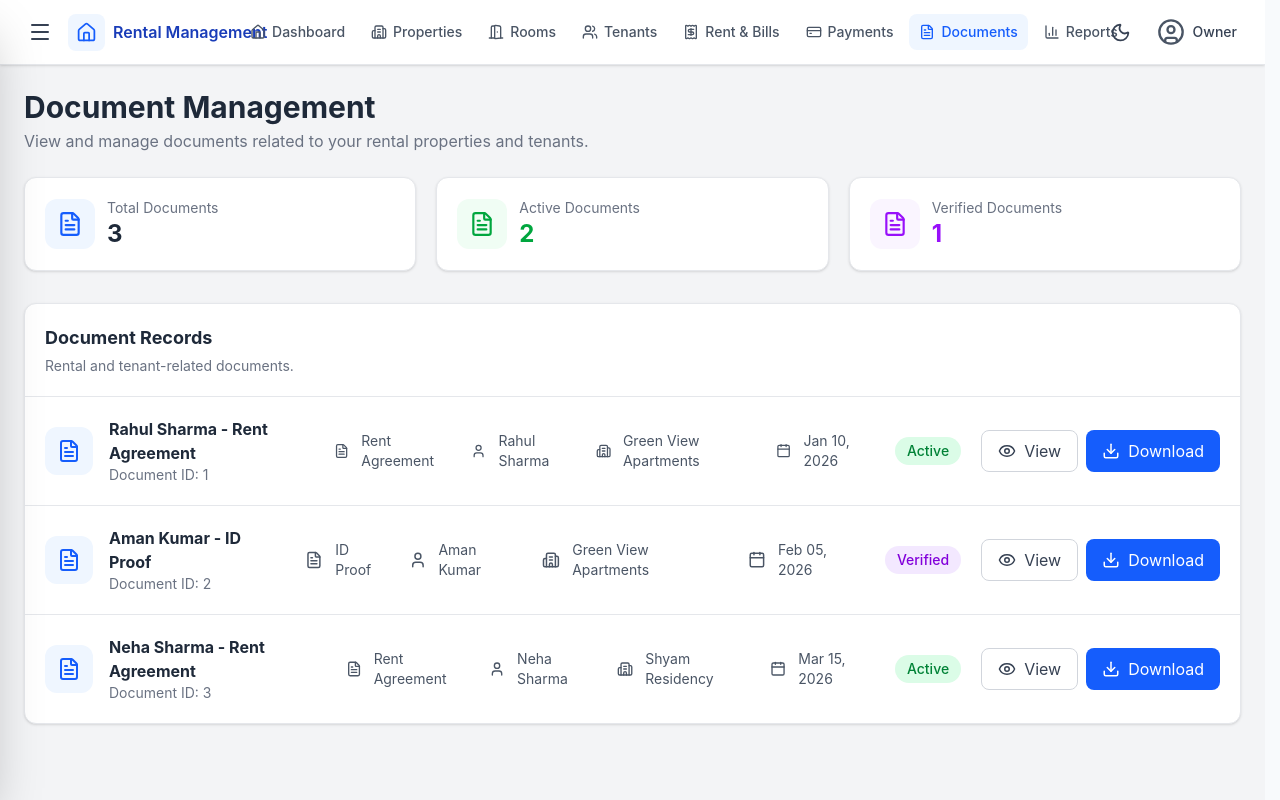
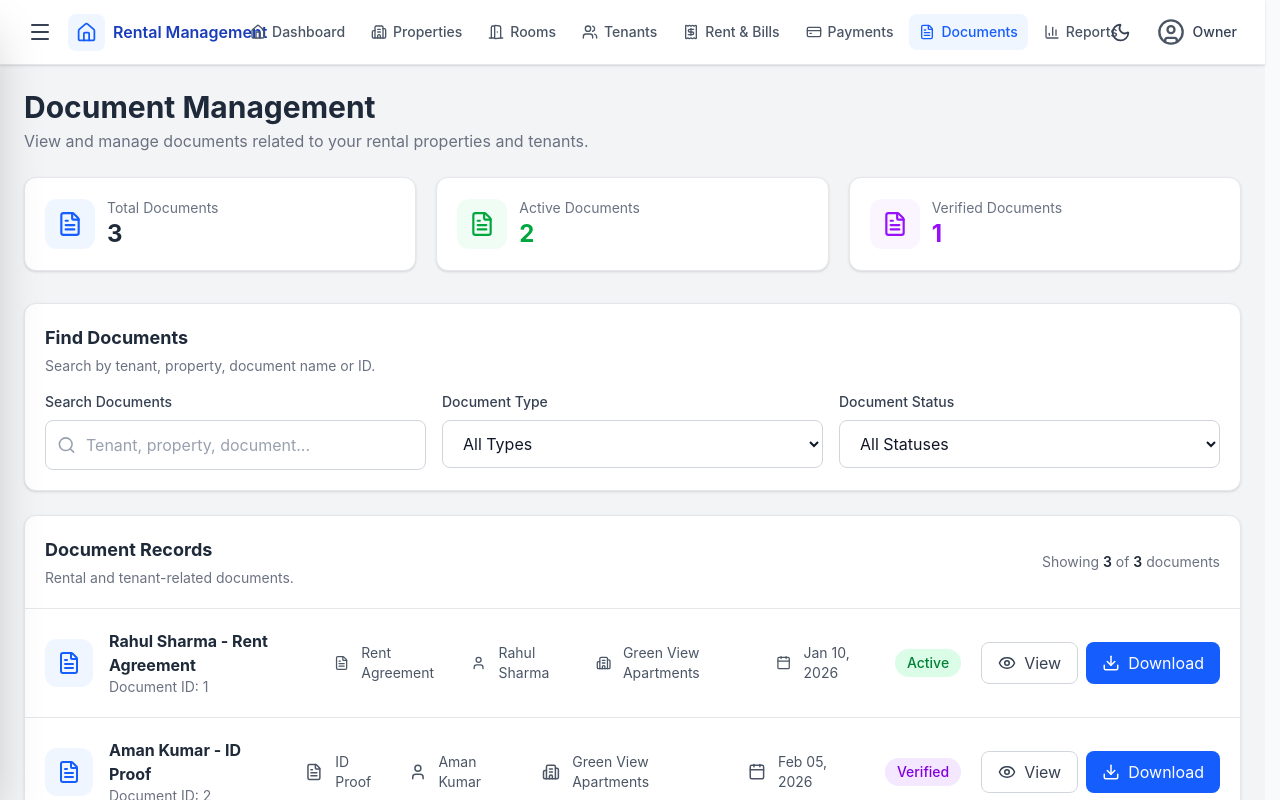
Before and after one commit to goyalprince2005/Rental-Management-System, a React (Vite) app in the folder client/: page /documents in a window 1280 px wide. Shown: the top 800 px of the page. Built offline with nearby package versions, Linux system fonts and the light colour scheme.

Commit message:
Add smart search and filters to documents

```diff
--- a/client/src/components/Documents.jsx
+++ b/client/src/components/Documents.jsx
@@ -1,5 +1,6 @@
 
-import React from "react";
+import React, { useMemo, useState } from "react";
+
 import {
   FileText,
   User,
@@ -7,10 +8,22 @@ import {
   Calendar,
   Eye,
   Download,
+  Search,
+  X,
 } from "lucide-react";
+
 import Navbar from "./Navbar";
 
 function Documents() {
+
+  // =========================================================
+  // SEARCH AND FILTER STATES
+  // =========================================================
+
+  const [searchTerm, setSearchTerm] = useState("");
+  const [selectedType, setSelectedType] = useState("All Types");
+  const [selectedStatus, setSelectedStatus] = useState("All Statuses");
+
   // =========================================================
   // DOCUMENT DATA
   // =========================================================
@@ -47,6 +60,7 @@ function Documents() {
 
   // =========================================================
   // SUMMARY CALCULATIONS
+  // These always represent all documents.
   // =========================================================
 
   const totalDocuments = documents.length;
@@ -58,6 +72,79 @@ function Documents() {
   const verifiedDocuments = documents.filter(
     (document) => document.status === "Verified"
   ).length;
+
+  // =========================================================
+  // UNIQUE FILTER OPTIONS
+  // Automatically generated from document data.
+  // =========================================================
+
+  const documentTypes = [
+    ...new Set(documents.map((document) => document.type)),
+  ];
+
+  const documentStatuses = [
+    ...new Set(documents.map((document) => document.status)),
+  ];
+
+  // =========================================================
+  // SMART SEARCH AND FILTER LOGIC
+  // =========================================================
+
+  const filteredDocuments = useMemo(() => {
+
+    const searchValue = searchTerm.trim().toLowerCase();
+
+    return documents.filter((document) => {
+
+      // SEARCH ACROSS MULTIPLE FIELDS
+
+      const matchesSearch =
+        !searchValue ||
+        document.name.toLowerCase().includes(searchValue) ||
+        document.tenant.toLowerCase().includes(searchValue) ||
+        document.property.toLowerCase().includes(searchValue) ||
+        document.type.toLowerCase().includes(searchValue) ||
+        document.status.toLowerCase().includes(searchValue) ||
+        document.id.toString().includes(searchValue);
+
+      // DOCUMENT TYPE FILTER
+
+      const matchesType =
+        selectedType === "All Types" ||
+        document.type === selectedType;
+
+      // STATUS FILTER
+
+      const matchesStatus =
+        selectedStatus === "All Statuses" ||
+        document.status === selectedStatus;
+
+      // ALL CONDITIONS MUST MATCH
+
+      return matchesSearch && matchesType && matchesStatus;
+
+    });
+
+  }, [documents, searchTerm, selectedType, selectedStatus]);
+
+  // =========================================================
+  // CLEAR SEARCH AND FILTERS
+  // =========================================================
+
+  const handleClearFilters = () => {
+    setSearchTerm("");
+    setSelectedType("All Types");
+    setSelectedStatus("All Statuses");
+  };
+
+  // =========================================================
+  // CHECK ACTIVE FILTERS
+  // =========================================================
+
+  const hasActiveFilters =
+    searchTerm.trim() !== "" ||
+    selectedType !== "All Types" ||
+    selectedStatus !== "All Statuses";
 
   // =========================================================
   // COMPONENT UI
@@ -188,6 +275,162 @@ function Documents() {
 
         </div>
 
+        {/* ================= SEARCH AND FILTERS ================= */}
+
+        <div className="bg-white dark:bg-gray-800 rounded-xl shadow-sm border border-gray-200 dark:border-gray-700 p-5 mb-6">
+
+          <div className="flex flex-col md:flex-row md:items-center md:justify-between gap-4 mb-4">
+
+            <div>
+
+              <h3 className="text-lg font-bold text-gray-800 dark:text-gray-100">
+                Find Documents
+              </h3>
+
+              <p className="text-sm text-gray-500 dark:text-gray-400 mt-1">
+                Search by tenant, property, document name or ID.
+              </p>
+
+            </div>
+
+            {hasActiveFilters && (
+
+              <button
+                type="button"
+                onClick={handleClearFilters}
+                className="flex items-center gap-2 text-sm font-medium text-blue-600 dark:text-blue-400 hover:text-blue-700 dark:hover:text-blue-300 transition"
+              >
+
+                <X size={16} />
+
+                Clear Filters
+
+              </button>
+
+            )}
+
+          </div>
+
+          <div className="grid grid-cols-1 md:grid-cols-2 lg:grid-cols-3 gap-4">
+
+            {/* SMART SEARCH */}
+
+            <div className="lg:col-span-1">
+
+              <label
+                htmlFor="document-search"
+                className="block text-sm font-medium text-gray-700 dark:text-gray-300 mb-2"
+              >
+                Search Documents
+              </label>
+
+              <div className="relative">
+
+                <Search
+                  size={19}
+                  className="absolute left-3 top-1/2 -translate-y-1/2 text-gray-400"
+                />
+
+                <input
+                  id="document-search"
+                  type="text"
+                  value={searchTerm}
+                  onChange={(e) => setSearchTerm(e.target.value)}
+                  placeholder="Tenant, property, document..."
+                  className="w-full pl-10 pr-10 py-3 border border-gray-300 dark:border-gray-600 rounded-lg bg-white dark:bg-gray-900 text-gray-900 dark:text-gray-100 placeholder-gray-400 dark:placeholder-gray-500 focus:outline-none focus:ring-2 focus:ring-blue-500 transition-colors"
+                />
+
+                {searchTerm && (
+
+                  <button
+                    type="button"
+                    onClick={() => setSearchTerm("")}
+                    aria-label="Clear search"
+                    className="absolute right-3 top-1/2 -translate-y-1/2 text-gray-400 hover:text-gray-700 dark:hover:text-gray-200"
+                  >
+
+                    <X size={17} />
+
+                  </button>
+
+                )}
+
+              </div>
+
+            </div>
+
+            {/* DOCUMENT TYPE FILTER */}
+
+            <div>
+
+              <label
+                htmlFor="document-type"
+                className="block text-sm font-medium text-gray-700 dark:text-gray-300 mb-2"
+              >
+                Document Type
+              </label>
+
+              <select
+                id="document-type"
+                value={selectedType}
+                onChange={(e) => setSelectedType(e.target.value)}
+                className="w-full px-4 py-3 border border-gray-300 dark:border-gray-600 rounded-lg bg-white dark:bg-gray-900 text-gray-900 dark:text-gray-100 focus:outline-none focus:ring-2 focus:ring-blue-500 transition-colors"
+              >
+
+                <option value="All Types">
+                  All Types
+                </option>
+
+                {documentTypes.map((type) => (
+
+                  <option key={type} value={type}>
+                    {type}
+                  </option>
+
+                ))}
+
+              </select>
+
+            </div>
+
+            {/* STATUS FILTER */}
+
+            <div>
+
+              <label
+                htmlFor="document-status"
+                className="block text-sm font-medium text-gray-700 dark:text-gray-300 mb-2"
+              >
+                Document Status
+              </label>
+
+              <select
+                id="document-status"
+                value={selectedStatus}
+                onChange={(e) => setSelectedStatus(e.target.value)}
+                className="w-full px-4 py-3 border border-gray-300 dark:border-gray-600 rounded-lg bg-white dark:bg-gray-900 text-gray-900 dark:text-gray-100 focus:outline-none focus:ring-2 focus:ring-blue-500 transition-colors"
+              >
+
+                <option value="All Statuses">
+                  All Statuses
+                </option>
+
+                {documentStatuses.map((status) => (
+
+                  <option key={status} value={status}>
+                    {status}
+                  </option>
+
+                ))}
+
+              </select>
+
+            </div>
+
+          </div>
+
+        </div>
+
         {/* ================= DOCUMENT RECORDS ================= */}
 
         <div className="bg-white dark:bg-gray-800 rounded-xl shadow-sm border border-gray-200 dark:border-gray-700 overflow-hidden">
@@ -195,6 +438,10 @@ function Documents() {
           {/* SECTION HEADER */}
 
           <div className="p-5 border-b border-gray-200 dark:border-gray-700">
+
+            <div className="flex flex-col sm:flex-row sm:items-center sm:justify-between gap-2">
+
+              <div>
 
                 <h3 className="text-lg font-bold text-gray-800 dark:text-gray-100">
                   Document Records
@@ -206,11 +453,31 @@ function Documents() {
 
               </div>
 
+              <p className="text-sm text-gray-500 dark:text-gray-400">
+
+                Showing{" "}
+                <span className="font-semibold text-gray-800 dark:text-gray-100">
+                  {filteredDocuments.length}
+                </span>
+                {" "}of{" "}
+                <span className="font-semibold text-gray-800 dark:text-gray-100">
+                  {totalDocuments}
+                </span>
+                {" "}documents
+
+              </p>
+
+            </div>
+
+          </div>
+
           {/* DOCUMENT LIST */}
 
           <div className="divide-y divide-gray-200 dark:divide-gray-700">
 
-            {documents.map((document) => (
+            {filteredDocuments.length > 0 ? (
+
+              filteredDocuments.map((document) => (
 
                 <div
                   key={document.id}
@@ -298,7 +565,9 @@ function Documents() {
                     className={`w-fit px-3 py-1 rounded-full text-sm font-medium ${
                       document.status === "Active"
                         ? "bg-green-100 dark:bg-green-900/40 text-green-700 dark:text-green-300"
-                      : "bg-purple-100 dark:bg-purple-900/40 text-purple-700 dark:text-purple-300"
+                        : document.status === "Verified"
+                        ? "bg-purple-100 dark:bg-purple-900/40 text-purple-700 dark:text-purple-300"
+                        : "bg-yellow-100 dark:bg-yellow-900/40 text-yellow-700 dark:text-yellow-300"
                     }`}
                   >
                     {document.status}
@@ -309,6 +578,7 @@ function Documents() {
                   <div className="flex gap-2">
 
                     <button
+                      type="button"
                       onClick={() =>
                         alert(`Viewing ${document.name}`)
                       }
@@ -322,6 +592,7 @@ function Documents() {
                     </button>
 
                     <button
+                      type="button"
                       onClick={() =>
                         alert(`Downloading ${document.name}`)
                       }
@@ -338,7 +609,42 @@ function Documents() {
 
                 </div>
 
-            ))}
+              ))
+
+            ) : (
+
+              /* ================= EMPTY SEARCH RESULT ================= */
+
+              <div className="p-10 text-center">
+
+                <div className="w-16 h-16 mx-auto mb-4 rounded-full bg-gray-100 dark:bg-gray-700 flex items-center justify-center">
+
+                  <Search
+                    size={28}
+                    className="text-gray-400 dark:text-gray-300"
+                  />
+
+                </div>
+
+                <h4 className="text-lg font-semibold text-gray-800 dark:text-gray-100">
+                  No documents found
+                </h4>
+
+                <p className="text-sm text-gray-500 dark:text-gray-400 mt-2">
+                  Try changing your search term or filters.
+                </p>
+
+                <button
+                  type="button"
+                  onClick={handleClearFilters}
+                  className="mt-5 bg-blue-600 text-white px-5 py-2 rounded-lg hover:bg-blue-700 transition"
+                >
+                  Clear Filters
+                </button>
+
+              </div>
+
+            )}
 
           </div>
 
```
Lines whose indentation alone changed are shown as unchanged.
